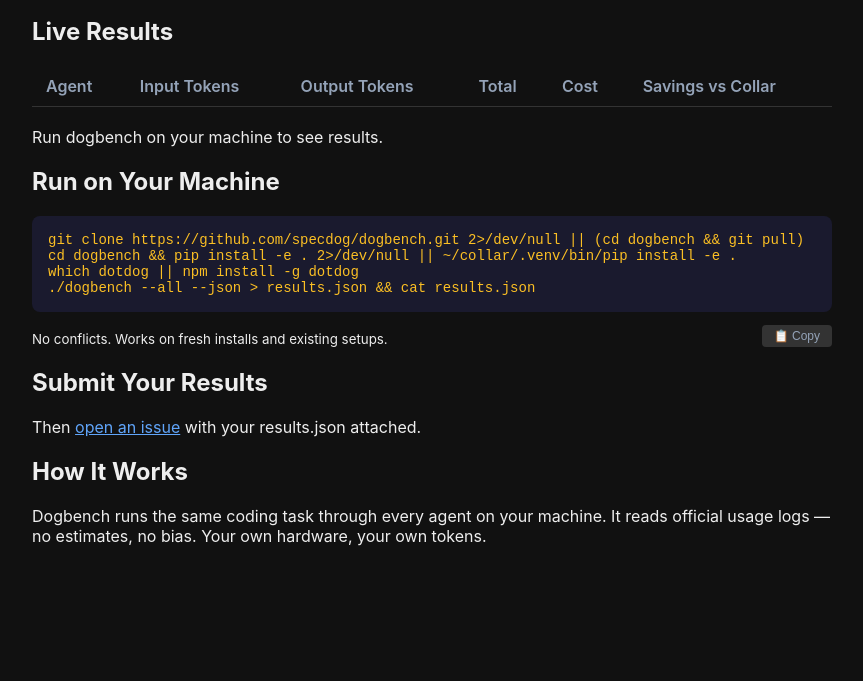
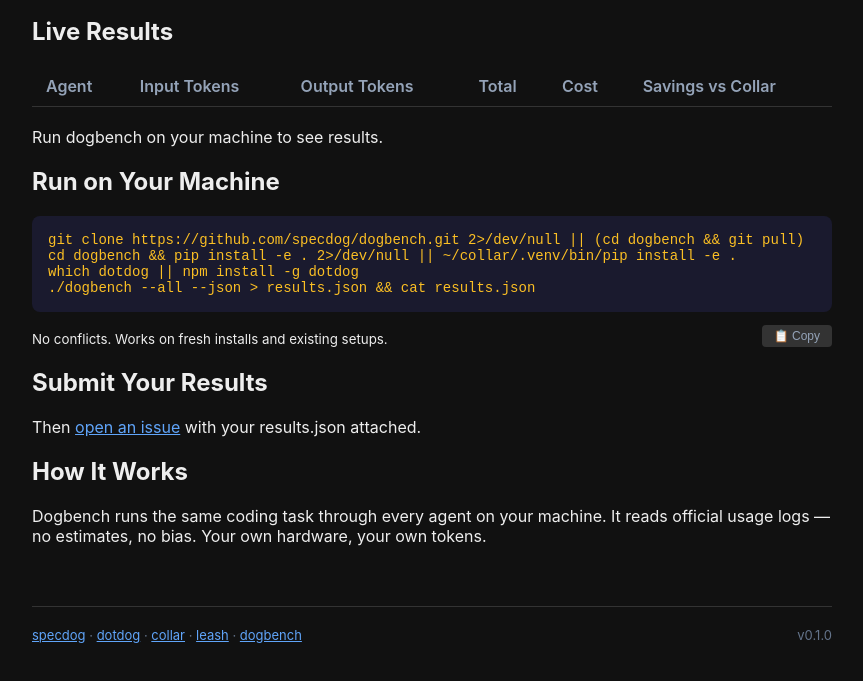
Before and after one commit to specdog/dogbench, a website: page index.html in a window 1280 px wide. Shown: the part 143-824 px from the top of the page, without its empty margins (208-1071 px from the left). Before the commit the page ends 800 px from the top, so only its background shows below. Drawn offline with Linux system fonts and the light colour scheme; no server answers.

Commit message:
feat: footer with specdog links + version

```diff
--- a/index.html
+++ b/index.html
@@ -63,5 +63,14 @@
   .catch(() => document.getElementById('loading').textContent = 'Run dogbench on your machine to see results.');
 </script>
 
+<footer style="margin-top:60px;padding:20px 0;border-top:1px solid #333;color:#64748b;font-size:13px">
+  <a href="https://github.com/specdog">specdog</a> ·
+  <a href="https://github.com/specdog/dotdog">dotdog</a> ·
+  <a href="https://github.com/specdog/collar">collar</a> ·
+  <a href="https://github.com/specdog/leash">leash</a> ·
+  <a href="https://github.com/specdog/dogbench">dogbench</a>
+  <span style="float:right">v0.1.0</span>
+</footer>
+
 </body>
 </html>
```
